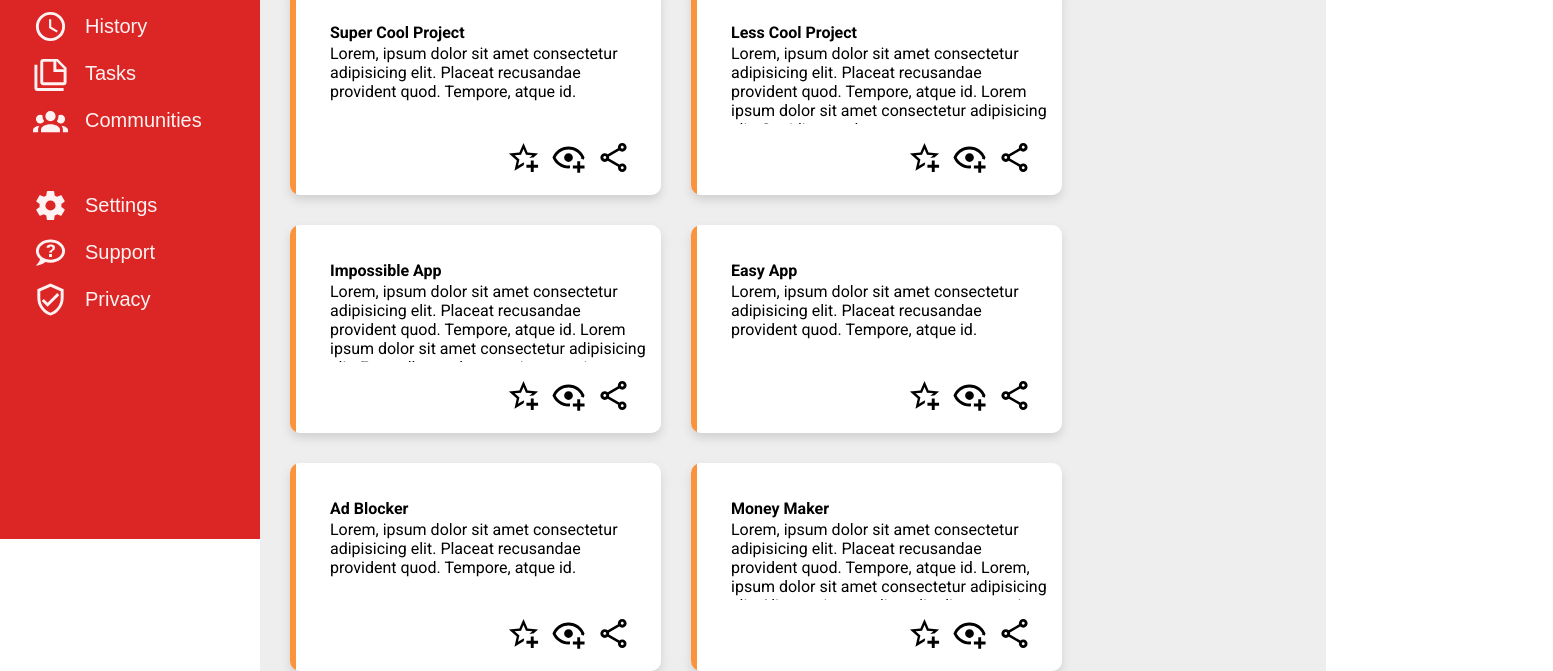
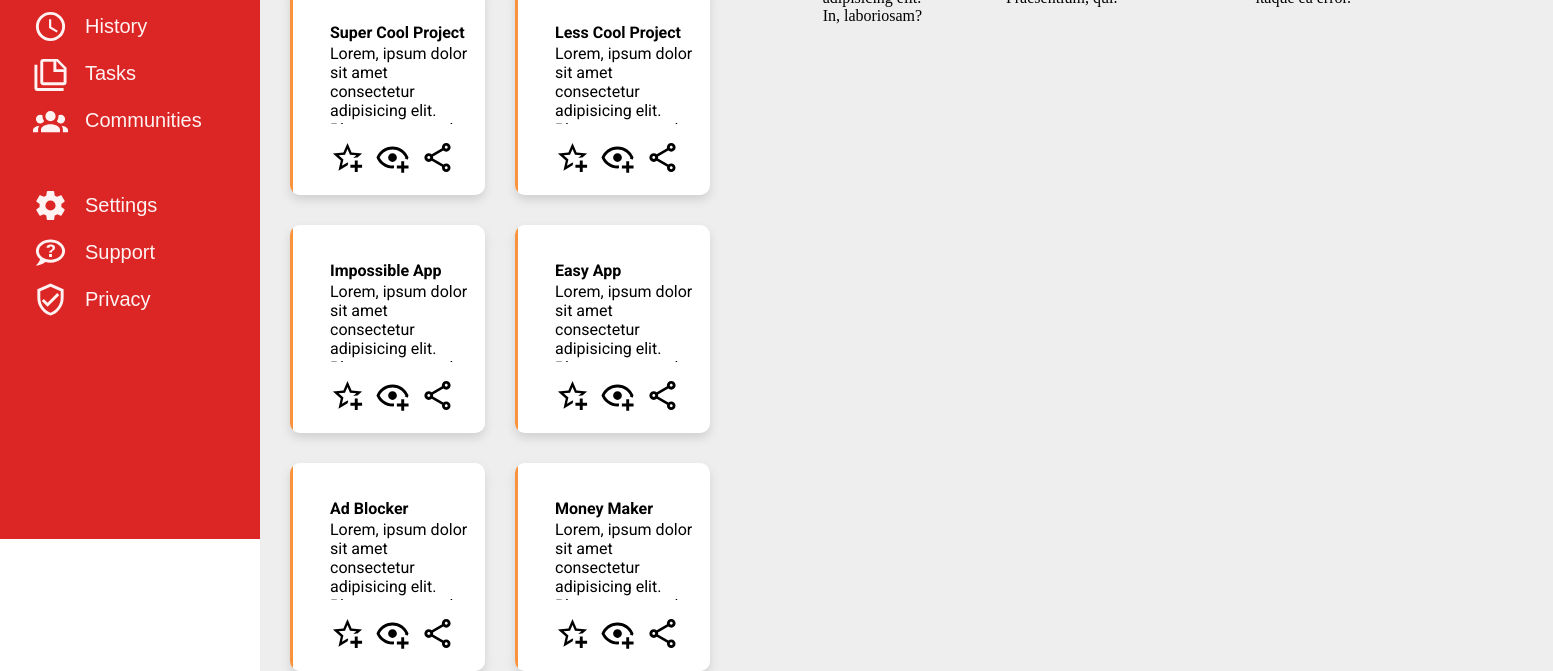
Before and after one commit to Rowan-Maynor/odin-admin-dashboard, a plain HTML site: page index.html in a window 1280 px wide. Shown: the part 261-932 px from the top of the page, 1553 px wide, since content can reach past the window. Drawn offline with Linux system fonts and the light colour scheme; a web font is replaced by a local one.

Commit message:
Create announcement content

```diff
--- a/index.html
+++ b/index.html
@@ -74,7 +74,7 @@
                 <button class="status-button last-button">Share</button>
             </div>
         </div>
-        <div id="main-content">
+        <div class="flex-wrapper" id="main-content">
             <div class="flex-wrapper projects">
                 <p class="roboto-title" id="projects-header">Your Projects</p>
                 <div class="grid-wrapper project-card-container">
@@ -134,6 +134,20 @@
                     </div>
                 </div>
             </div>
+            <div class="flex-wrapper announcements">
+                <div class="flex-wrapper announcement-post" id="announcement-post-1">
+                    <p class="announcement-post-title">Site Maintenance</p>
+                    <p class="announcement-post-body">Lorem ipsum dolor sit amet consectetur adipisicing elit. In, laboriosam?</p>
+                </div>
+                <div class="flex-wrapper announcement-post" id="announcement-post-2">
+                    <p class="announcement-post-title">Community Share Day</p>
+                    <p class="announcement-post-body">Lorem, ipsum dolor sit amet consectetur adipisicing elit. Ea quos nam dicta numquam? Praesentium, qui.</p>
+                </div>
+                <div class="flex-wrapper announcement-post" id="announcement-post-3">
+                    <p class="announcement-post-title">Updated Privacy Policy</p>
+                    <p class="announcement-post-body">Lorem ipsum dolor sit amet consectetur adipisicing elit. Atque, deserunt dolor magni qui consequuntur quaerat dolore incidunt itaque ea error.</p>
+                </div>
+            </div>
         </div>
     </div>
 </body>
```
